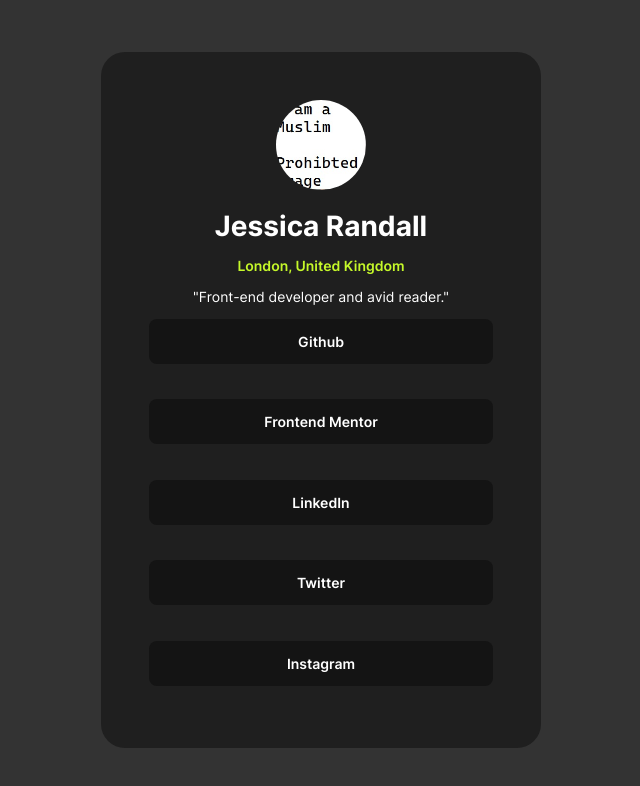
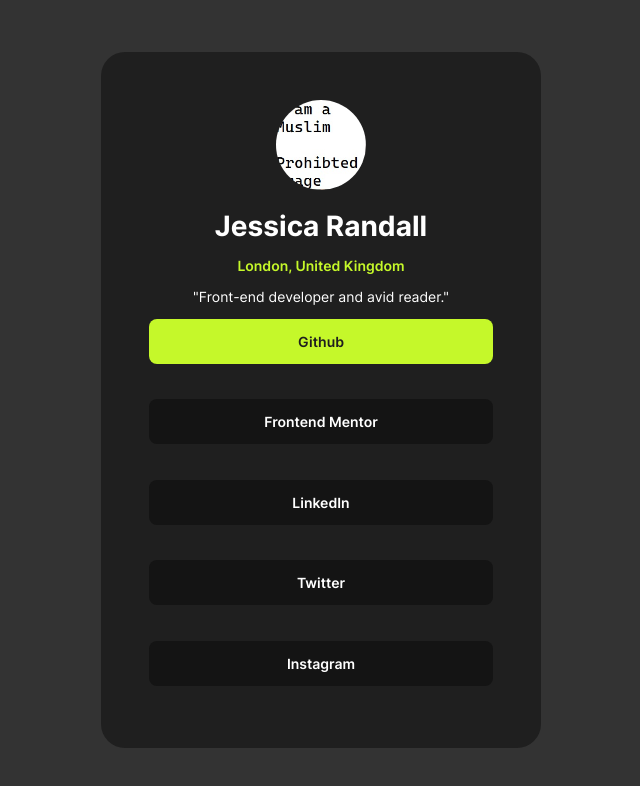
Before and after one commit to mohammad-sayed-ahmad/social-links-profile-components, a plain HTML site: page src/index.html in a window 1280 px wide. In both pictures the pointer is over the item "Github". Shown: the whole page, without its empty margins (319-959 px from the left). Drawn offline with Linux system fonts and the light colour scheme.

Commit message:
Added li:hover

```diff
--- a/src/index.css
+++ b/src/index.css
@@ -91,5 +91,11 @@
     }
   }
 
+  li:hover {
+    background-color: var(--custom-green);
 
+    a {
+        color: var(--grey-800);
+    }
+  }
 }
```
